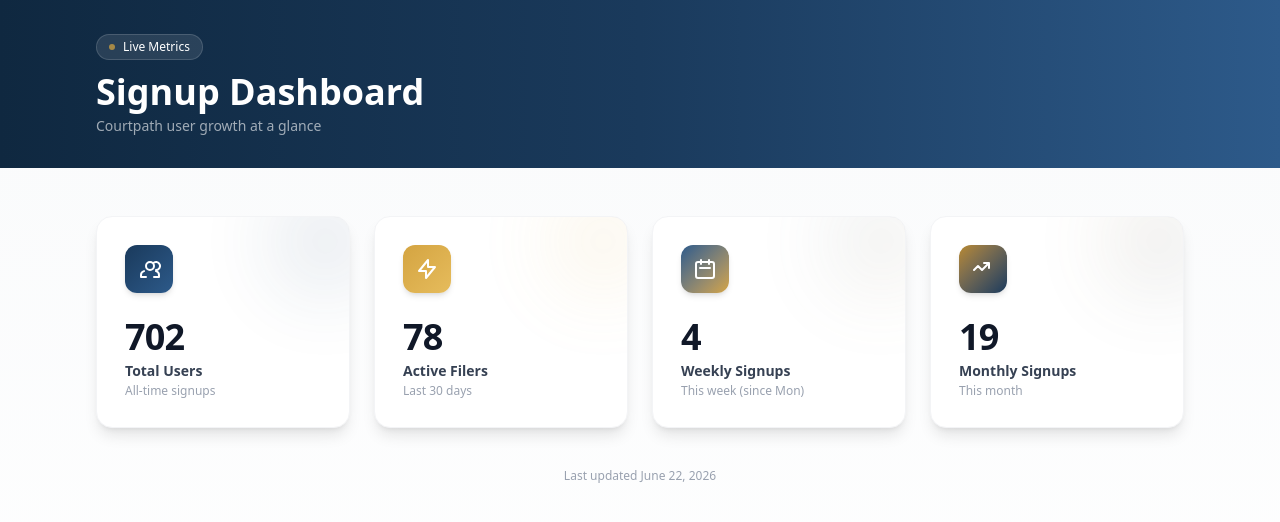
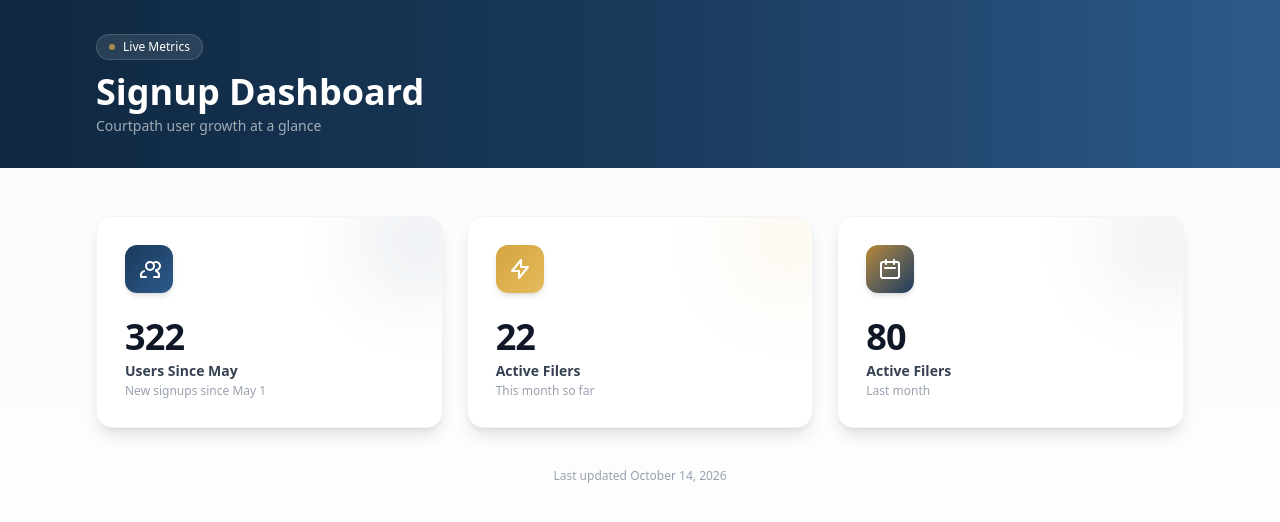
Before and after one commit to Jhansen2424/Courtpath-Site, a Next.js app: page /dashboard in a window 1280 px wide. Shown: the top 522 px of the page. Built offline with nearby package versions, Linux system fonts and the light colour scheme; no server answers.

Commit message:
Update dashboard: 322 users since May, active filers this month (22) and last month (80)
Co-Authored-By: Claude Opus 5.5 <noreply@anthropic.com>

```diff
--- a/src/app/dashboard/DashboardContent.tsx
+++ b/src/app/dashboard/DashboardContent.tsx
@@ -72,9 +72,9 @@ function StatCard({ card, delay }: { card: CardDef; delay: number }) {
 export default function DashboardContent({ stats }: { stats: Stats }) {
   const cards: CardDef[] = [
     {
-      label: "Total Users",
-      value: stats.totalUsers,
-      sublabel: "All-time signups",
+      label: "Users Since May",
+      value: stats.usersSinceMay,
+      sublabel: "New signups since May 1",
       accent: "from-primary to-primary-light",
       icon: (
         <svg className="w-6 h-6" fill="none" stroke="currentColor" viewBox="0 0 24 24">
@@ -84,8 +84,8 @@ export default function DashboardContent({ stats }: { stats: Stats }) {
     },
     {
       label: "Active Filers",
-      value: stats.activeUsers,
-      sublabel: "Last 30 days",
+      value: stats.activeThisMonth,
+      sublabel: "This month so far",
       accent: "from-accent to-accent-light",
       icon: (
         <svg className="w-6 h-6" fill="none" stroke="currentColor" viewBox="0 0 24 24">
@@ -94,24 +94,13 @@ export default function DashboardContent({ stats }: { stats: Stats }) {
       ),
     },
     {
-      label: "Weekly Signups",
-      value: stats.weeklyUsers,
-      sublabel: "This week (since Mon)",
-      accent: "from-primary-light to-accent",
+      label: "Active Filers",
+      value: stats.activeLastMonth,
+      sublabel: "Last month",
+      accent: "from-accent-dark to-primary",
       icon: (
         <svg className="w-6 h-6" fill="none" stroke="currentColor" viewBox="0 0 24 24">
           <path strokeLinecap="round" strokeLinejoin="round" strokeWidth={2} d="M8 7V3m8 4V3m-9 8h10M5 21h14a2 2 0 002-2V7a2 2 0 00-2-2H5a2 2 0 00-2 2v12a2 2 0 002 2z" />
-        </svg>
-      ),
-    },
-    {
-      label: "Monthly Signups",
-      value: stats.monthlyUsers,
-      sublabel: "This month",
-      accent: "from-accent-dark to-primary",
-      icon: (
-        <svg className="w-6 h-6" fill="none" stroke="currentColor" viewBox="0 0 24 24">
-          <path strokeLinecap="round" strokeLinejoin="round" strokeWidth={2} d="M3 13l4-4 4 4 7-7m0 0v5m0-5h-5" />
         </svg>
       ),
     },
@@ -133,9 +122,9 @@ export default function DashboardContent({ stats }: { stats: Stats }) {
 
       {/* Stats */}
       <section className="max-w-6xl mx-auto px-4 sm:px-6 lg:px-8 py-12">
-        <div className="grid grid-cols-1 sm:grid-cols-2 lg:grid-cols-4 gap-6">
+        <div className="grid grid-cols-1 sm:grid-cols-2 lg:grid-cols-3 gap-6">
           {cards.map((card, i) => (
-            <StatCard key={card.label} card={card} delay={i * 120} />
+            <StatCard key={card.sublabel} card={card} delay={i * 120} />
           ))}
         </div>
 
--- a/src/data/stats.ts
+++ b/src/data/stats.ts
@@ -6,20 +6,17 @@
 // ─────────────────────────────────────────────────────────────────────────────
 
 export const stats = {
-  /** Total user accounts ever signed up. */
-  totalUsers: 702,
+  /** New user accounts signed up since May 1. */
+  usersSinceMay: 322,
 
-  /** Active filers in the last 30 days. */
-  activeUsers: 78,
+  /** Active filers so far this calendar month. */
+  activeThisMonth: 22,
 
-  /** New signups this week (from Monday). */
-  weeklyUsers: 4,
-
-  /** New signups this calendar month. */
-  monthlyUsers: 19,
+  /** Active filers last calendar month. */
+  activeLastMonth: 80,
 
   /** Date these numbers were last updated. Format: "Month D, YYYY". */
-  lastUpdated: "June 22, 2026",
+  lastUpdated: "October 14, 2026",
 };
 
 export type Stats = typeof stats;
```
